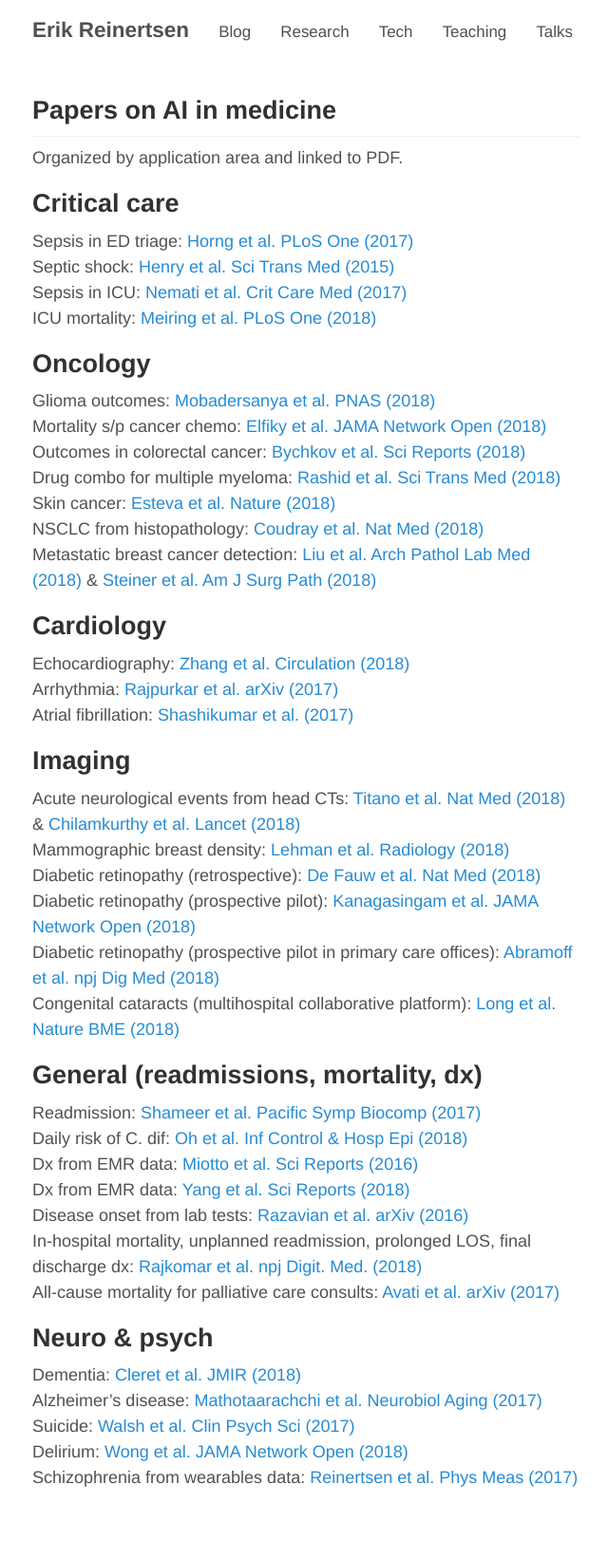
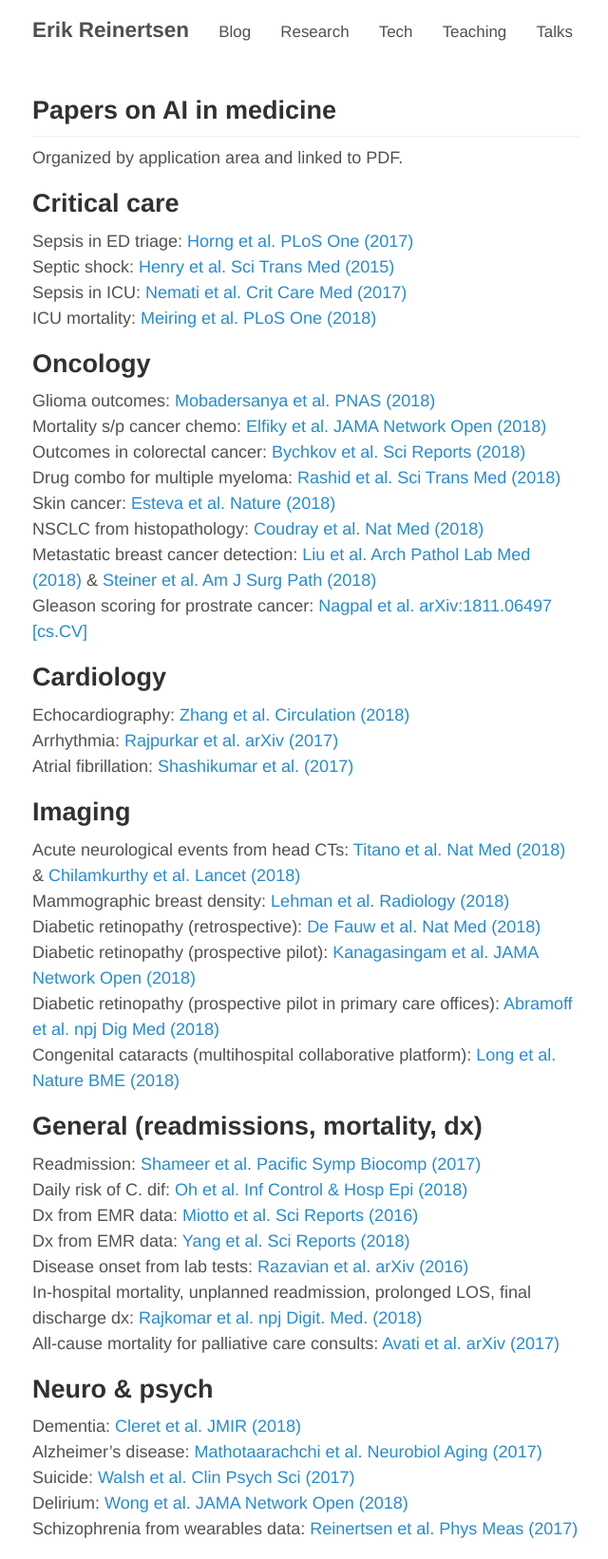
Before and after one commit to erikr/erikr.github.io, a Jekyll site: the page built from _posts/2018-08-03-AI-medicine-papers.md, in a window 1280 px wide. Shown: the whole page at 95% size, without its empty margins (318-958 px from the left). Built offline with Jekyll 4.4.1, drawn with Linux system fonts in a browser that asks for light colours; nearby versions of some CDN libraries; before the commit the page ends 1588 px from its top, so only the background shows below that.

Commit message:
Update 2018-08-03-AI-medicine-papers.md

```diff
--- a/_posts/2018-08-03-AI-medicine-papers.md
+++ b/_posts/2018-08-03-AI-medicine-papers.md
@@ -22,6 +22,7 @@ Drug combo for multiple myeloma: [Rashid et al. Sci Trans Med (2018)](/papers/ra
 Skin cancer: [Esteva et al. Nature (2018)](/papers/esteva.pdf)
 NSCLC from histopathology: [Coudray et al. Nat Med (2018)](/papers/coudray.pdf)
 Metastatic breast cancer detection: [Liu et al. Arch Pathol Lab Med (2018)](/papers/liu.pdf) & [Steiner et al. Am J Surg Path (2018)](/papers/steiner.pdf)
+Gleason scoring for prostrate cancer: [Nagpal et al. arXiv:1811.06497 [cs.CV]](https://arxiv.org/abs/1811.06497)
 
 ## Cardiology
 Echocardiography: [Zhang et al. Circulation (2018)](/papers/zhang.pdf)
```
